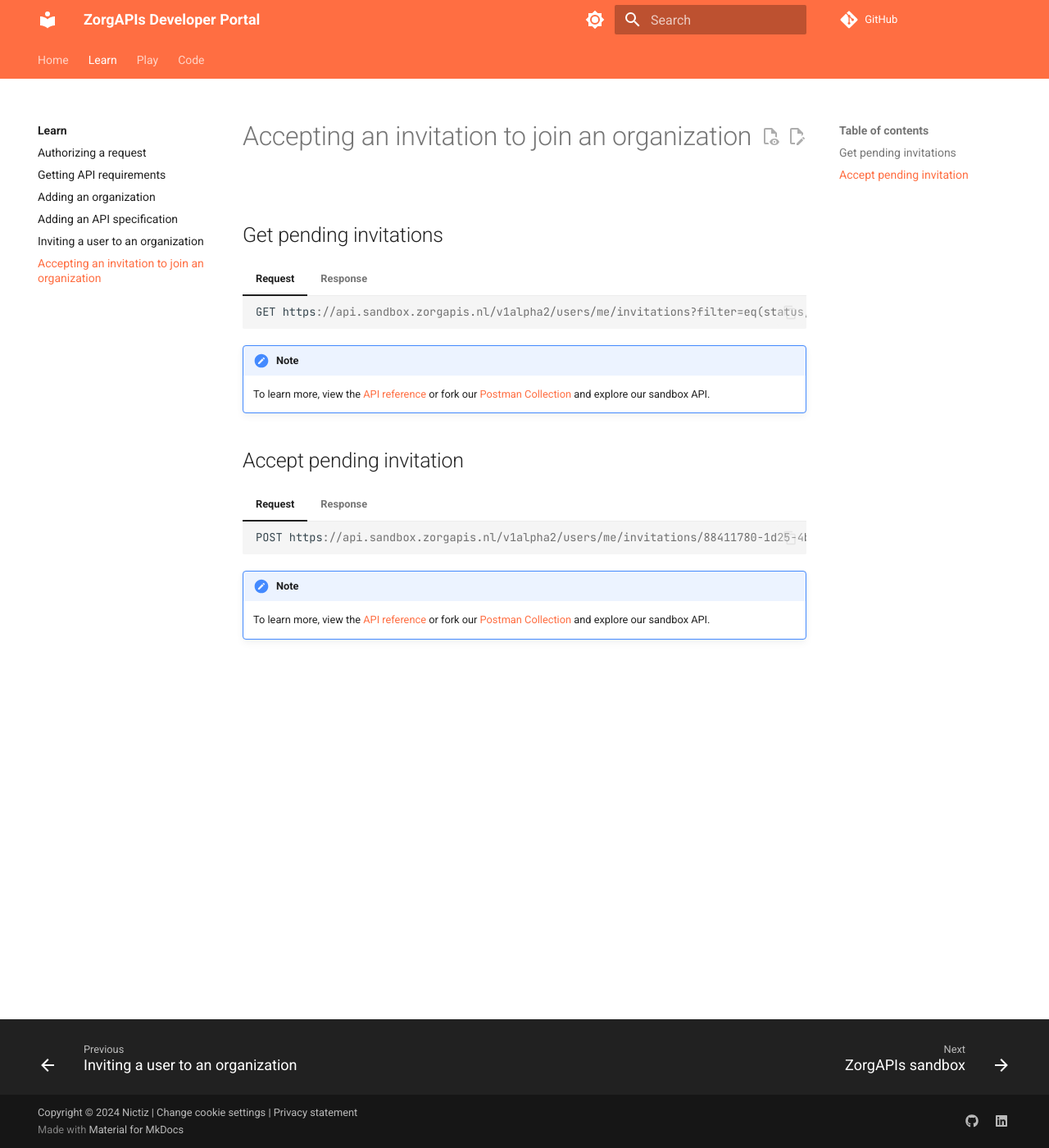
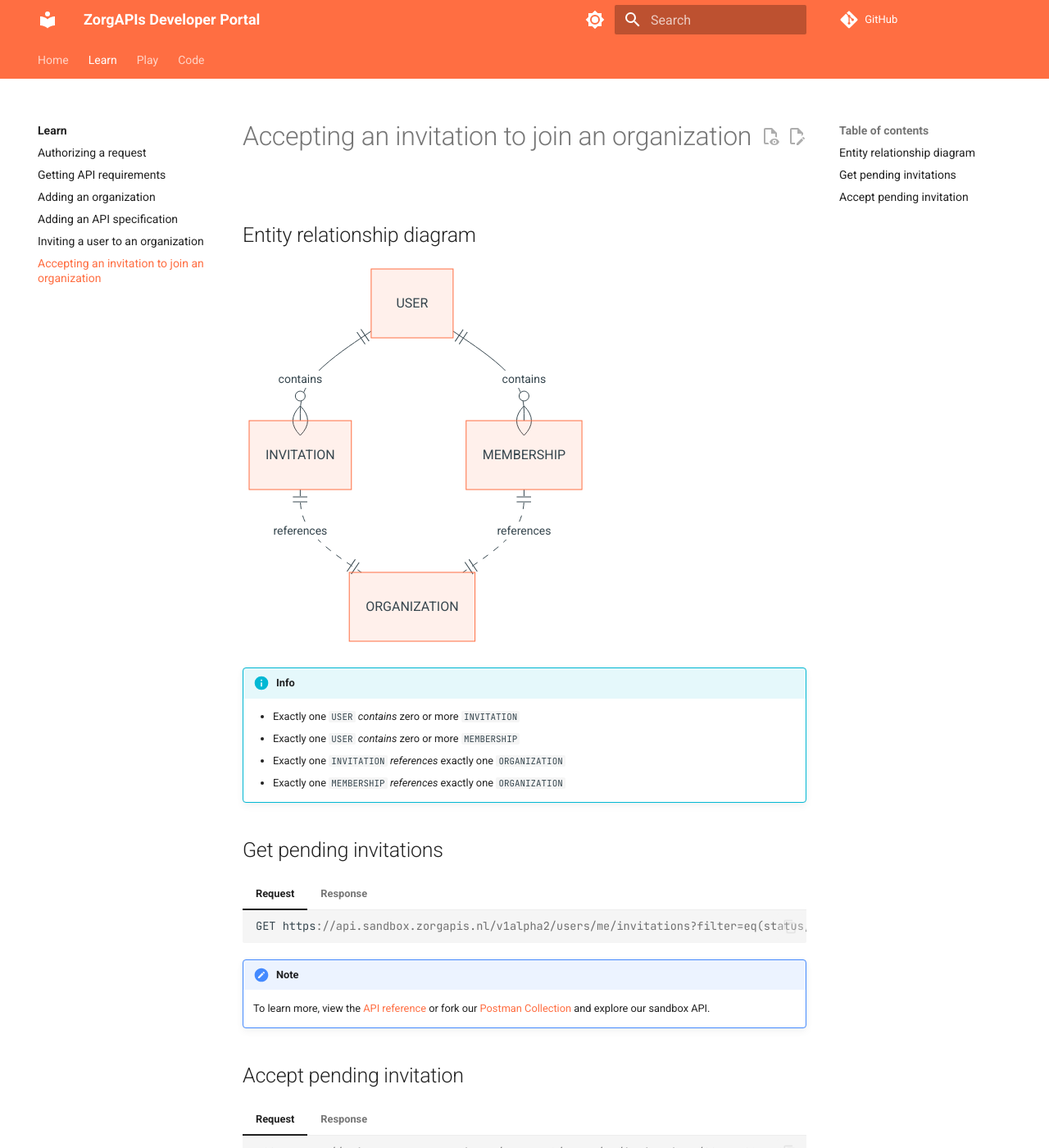
Before and after one commit to Nictiz/zorgapis-docs, an MkDocs documentation site: the page built from docs/learn/accepting-an-invitation-to-join-an-organization.md, in a window 1280 px wide and 1400 px high. Shown: the whole window at 82% size. Built offline with MkDocs 1.6.1 and Material for MkDocs 9.7.7, drawn with Linux system fonts in a browser that asks for light colours; comment, search, counter and statistics services are not loaded.

Commit message:
Add ER model for user

````diff
--- a/docs/learn/accepting-an-invitation-to-join-an-organization.md
+++ b/docs/learn/accepting-an-invitation-to-join-an-organization.md
@@ -1,4 +1,21 @@
 # Accepting an invitation to join an organization
+
+## Entity relationship diagram
+
+``` mermaid
+erDiagram
+  USER ||--o{ INVITATION : contains
+  USER ||--o{ MEMBERSHIP : contains
+  INVITATION ||..|| ORGANIZATION : references
+  MEMBERSHIP ||..|| ORGANIZATION : references
+```
+
+!!! info
+
+    - Exactly one `USER` *contains* zero or more `INVITATION`
+    - Exactly one `USER` *contains* zero or more `MEMBERSHIP`
+    - Exactly one `INVITATION` *references* exactly one `ORGANIZATION`
+    - Exactly one `MEMBERSHIP` *references* exactly one `ORGANIZATION`
 
 ## Get pending invitations
 
````
